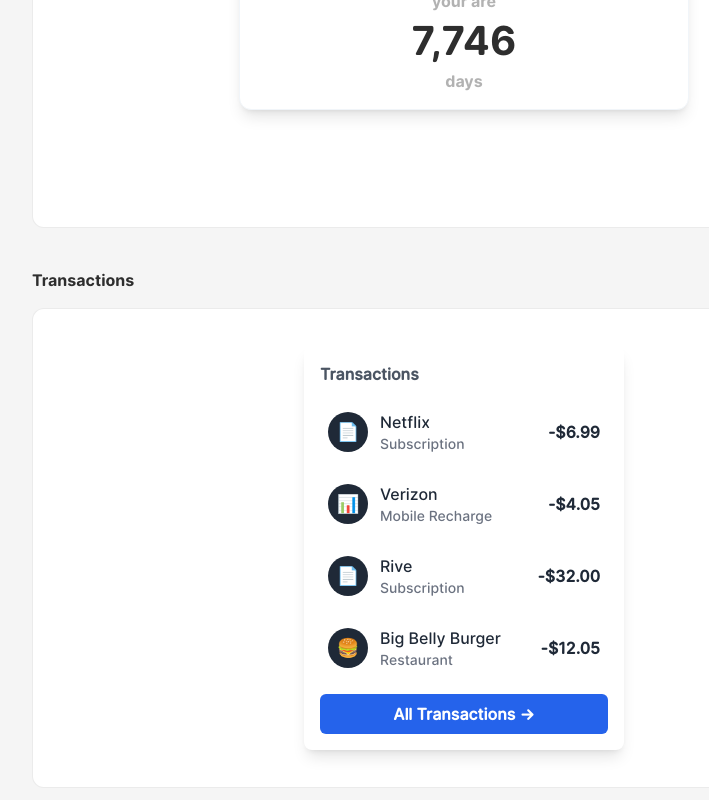
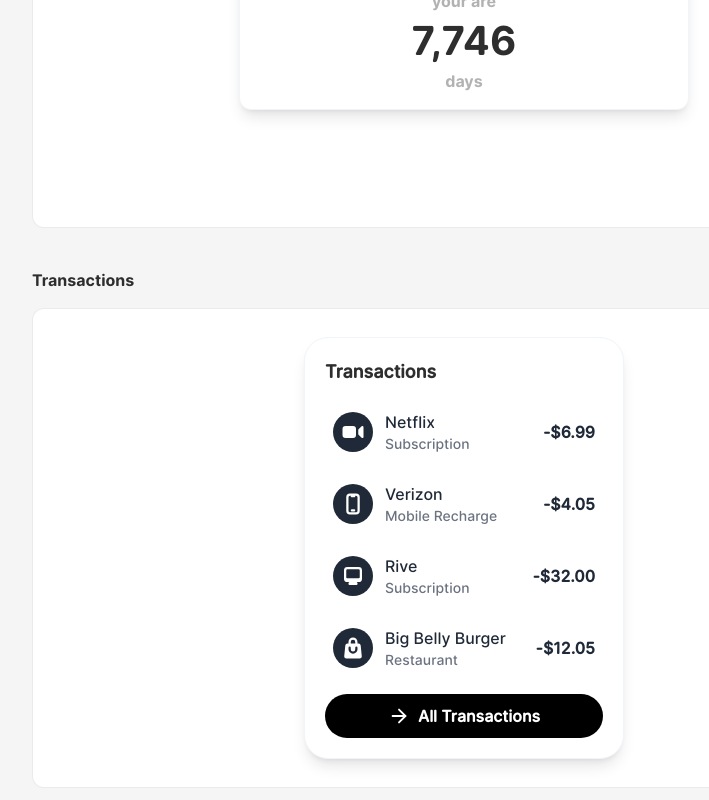
Before and after one commit to Saurabhdaswant/animations, a Next.js app: page / in a window 1280 px wide. Shown: the part 2296-3096 px from the top of the page, without its empty margins (176-885 px from the left). Built offline with nearby package versions, Linux system fonts and the light colour scheme.

Commit message:
design update

```diff
--- a/src/components/Transactions.tsx
+++ b/src/components/Transactions.tsx
@@ -1,8 +1,16 @@
 import React, { useState } from "react";
 
 import { AnimatePresence, motion } from "framer-motion";
+import { ArrowRight, Film, X } from "react-feather";
+import {
+  ComputerDesktopIcon,
+  DevicePhoneMobileIcon,
+  VideoCameraIcon,
+  ShoppingBagIcon,
+} from "@heroicons/react/16/solid";
+import { XMarkIcon } from "@heroicons/react/20/solid";
 type Transaction = {
-  icon: string;
+  icon: any;
   name: string;
   category: string;
   amount: string;
@@ -15,7 +23,7 @@ type Transaction = {
 
 const transactions: Transaction[] = [
   {
-    icon: "📄",
+    icon: <VideoCameraIcon className="w-6 h-6" />,
     name: "Netflix",
     category: "Subscription",
     amount: "-$6.99",
@@ -26,7 +34,7 @@ const transactions: Transaction[] = [
     cardNumber: "XXXX 9342",
   },
   {
-    icon: "📊",
+    icon: <DevicePhoneMobileIcon className="w-6 h-6" />,
     name: "Verizon",
     category: "Mobile Recharge",
     amount: "-$4.05",
@@ -37,7 +45,7 @@ const transactions: Transaction[] = [
     cardNumber: "XXXX 1234",
   },
   {
-    icon: "📄",
+    icon: <ComputerDesktopIcon className="w-6 h-6" />,
     name: "Rive",
     category: "Subscription",
     amount: "-$32.00",
@@ -48,7 +56,7 @@ const transactions: Transaction[] = [
     cardNumber: "XXXX 9342",
   },
   {
-    icon: "🍔",
+    icon: <ShoppingBagIcon className="w-6 h-6" />,
     name: "Big Belly Burger",
     category: "Restaurant",
     amount: "-$12.05",
@@ -83,19 +91,36 @@ const Transactions = () => {
           ) : (
             <motion.div
               layoutId="dad"
-              className="w-80 bg-white rounded-lg shadow-lg p-4 space-y-4"
+              className="w-80 bg-white border border-slate-100 rounded-3xl shadow-lg p-5 space-y-4"
             >
-              <h2 className="text-gray-600 font-semibold">Transactions</h2>
+              <motion.h2
+                layout="position"
+                className="text-[#2e2e2e] font-semibold text-lg"
+              >
+                Transactions
+              </motion.h2>
               <div className="space-y-3">
                 {transactions.map((transaction, index) => (
                   <motion.div
                     key={index}
                     initial={{
                       opacity: prevTran?.name === transaction.name ? 1 : 0,
+                      // filter:
+                      //   prevTran?.name === transaction.name
+                      //     ? "blur(0px)"
+                      //     : "blur(4px)",
                     }}
-                    animate={{ opacity: 1 }}
+                    animate={{
+                      opacity: 1,
+
+                      // filter: "blur(0px)"
+                    }}
                     exit={{
                       opacity: prevTran?.name === transaction.name ? 1 : 0,
+                      // filter:
+                      //   prevTran?.name === transaction.name
+                      //     ? "blur(0px)"
+                      //     : "blur(4px)",
                     }}
                     transition={{
                       duration: 0.5,
@@ -138,15 +163,20 @@ const Transactions = () => {
                 ))}
               </div>
               <motion.button
+                layout="position"
+                style={{
+                  padding: "10px 0",
+                }}
                 initial={{ opacity: 0 }}
                 animate={{ opacity: 1 }}
                 exit={{ opacity: 0 }}
                 transition={{
-                  duration: 1,
+                  duration: 0.8,
                 }}
-                className="w-full bg-blue-600 text-white font-semibold hover:bg-blue-700 focus:outline-none focus:ring-2 focus:ring-blue-600 focus:ring-opacity-50 text-center py-2 rounded-md transition duration-500 ease-in-out"
+                className="w-full rounded-full space-x-2 flex items-center justify-center bg-black text-white font-semibold hover:bg-opacity-80 focus:outline-none focus:ring-2 focus:ring-black focus:ring-opacity-50 text-center   transition duration-500 ease-in-out"
               >
-                All Transactions →
+                <ArrowRight size={22} />
+                <span> All Transactions</span>
               </motion.button>
             </motion.div>
           )}
@@ -174,15 +204,20 @@ const TransactionDetail: React.FC<any> = ({
     <motion.div
       onClick={onClose}
       layoutId="dad"
-      className="w-80 bg-white rounded-lg shadow-lg p-4 space-y-4 pb-4"
+      className="w-80 bg-white relative border border-slate-100 rounded-3xl shadow-lg p-5 pt-0 space-y-4"
     >
       {/* Close Button */}
-      <button
-        onClick={onClose}
-        // className="absolute top-3 right-3 text-gray-400 hover:text-gray-600"
+      <motion.div
+        layout="position"
+        className="cursor-pointer absolute right-4 top-4 p-1.5 bg-gray-100 rounded-full"
       >
-        &times;
-      </button>
+        <X
+          onClick={onClose}
+          size={18}
+          strokeWidth={3}
+          className="text-gray-800 "
+        />
+      </motion.div>
 
       {/* Header */}
       <motion.div
@@ -190,7 +225,7 @@ const TransactionDetail: React.FC<any> = ({
         className=""
       >
         <motion.div
-          className="w-10 h-10 flex items-center justify-center bg-gray-800 text-white rounded-full text-lg"
+          className="w-10 mt-0 h-10 flex items-center justify-center bg-gray-800 text-white rounded-full text-lg"
           layoutId={`${name}-icon`}
         >
           {icon}
@@ -231,7 +266,10 @@ const TransactionDetail: React.FC<any> = ({
         exit={{ y: 40, opacity: 0 }}
         transition={{ type: "spring", bounce: 0 }}
       >
-        <motion.hr className="border-gray-300" layout="position" />
+        <motion.hr
+          className="  border-dashed border-gray-300"
+          layout="position"
+        />
 
         {/* Details */}
         <motion.div className="space-y-1 mt-4" layout="position">
```
